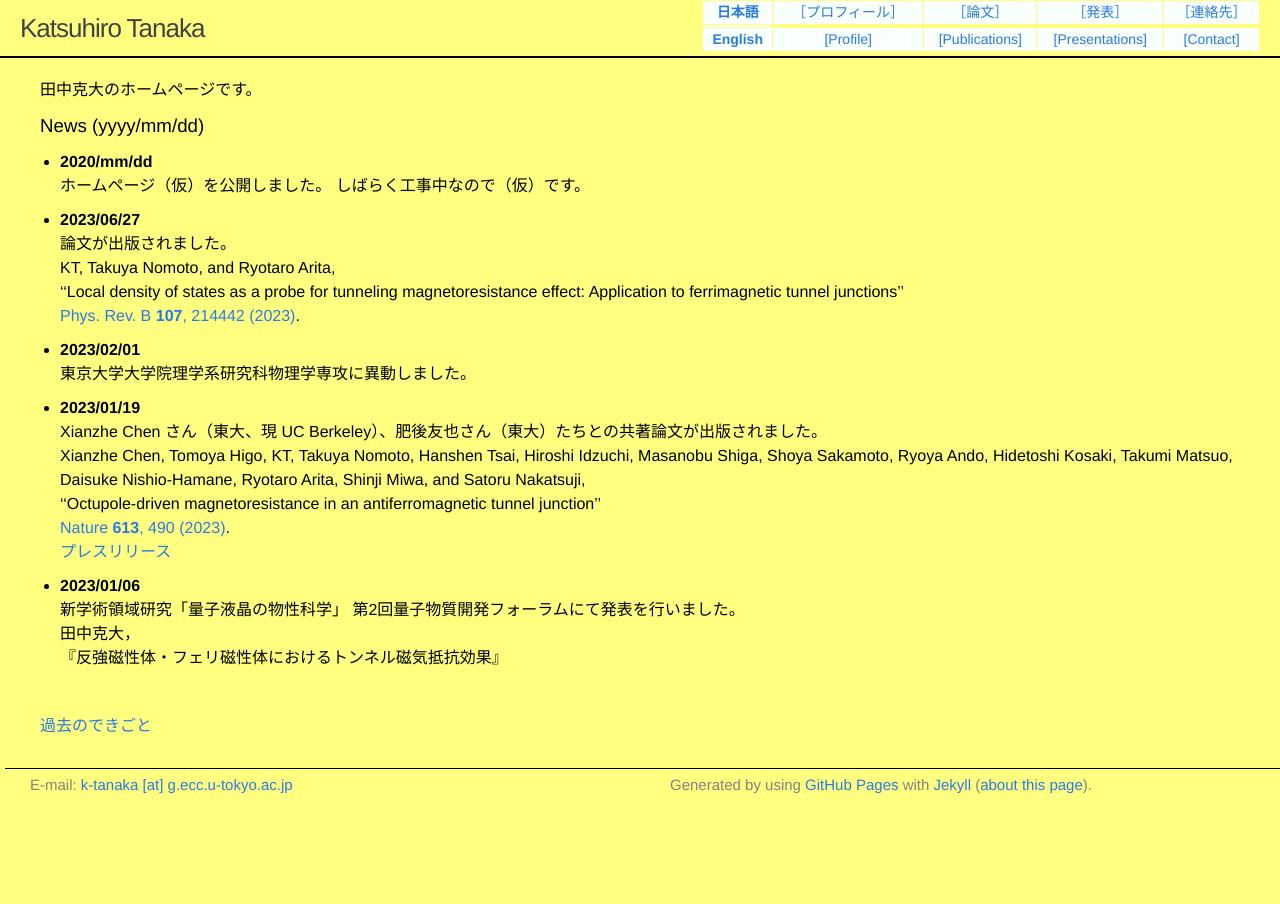
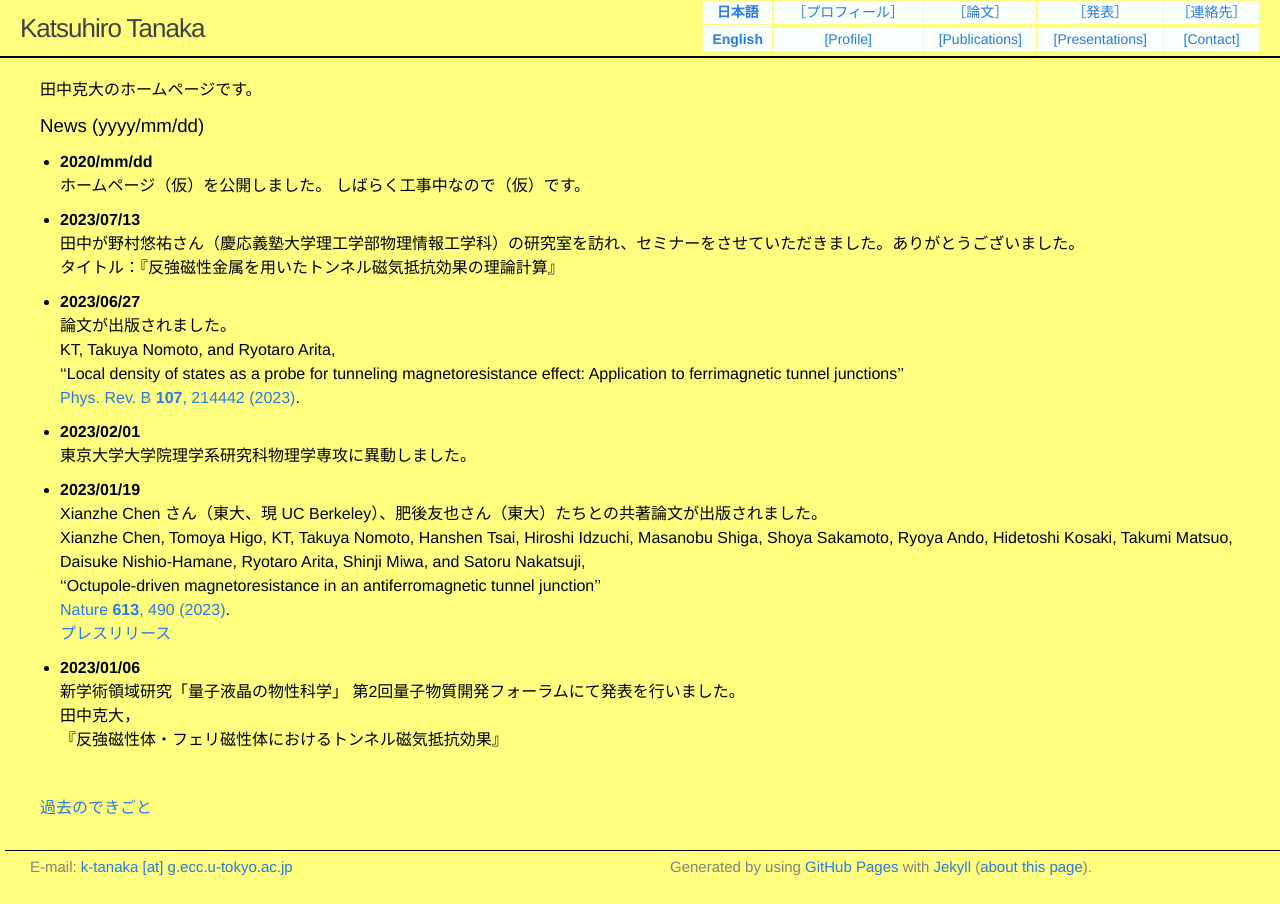
Before and after one commit to katsu-tanaka/katsu-tanaka.github.io, a Jekyll site: the page built from index.md, in a window 1280 px wide. Built offline with Jekyll 4.4.1, drawn with Linux system fonts in a browser that asks for light colours.

```diff
--- a/index.md
+++ b/index.md
@@ -9,6 +9,10 @@ title: Katsuhiro Tanaka
 - **2020/mm/dd**
   ホームページ（仮）を公開しました。
   しばらく工事中なので（仮）です。
+
+- **2023/07/13**
+  田中が野村悠祐さん（慶応義塾大学理工学部物理情報工学科）の研究室を訪れ、セミナーをさせていただきました。ありがとうございました。
+  タイトル：『反強磁性金属を用いたトンネル磁気抵抗効果の理論計算』
 
 - **2023/06/27**
   論文が出版されました。
```
Also changed, not shown: index_e.md (+4 -0 lines).
